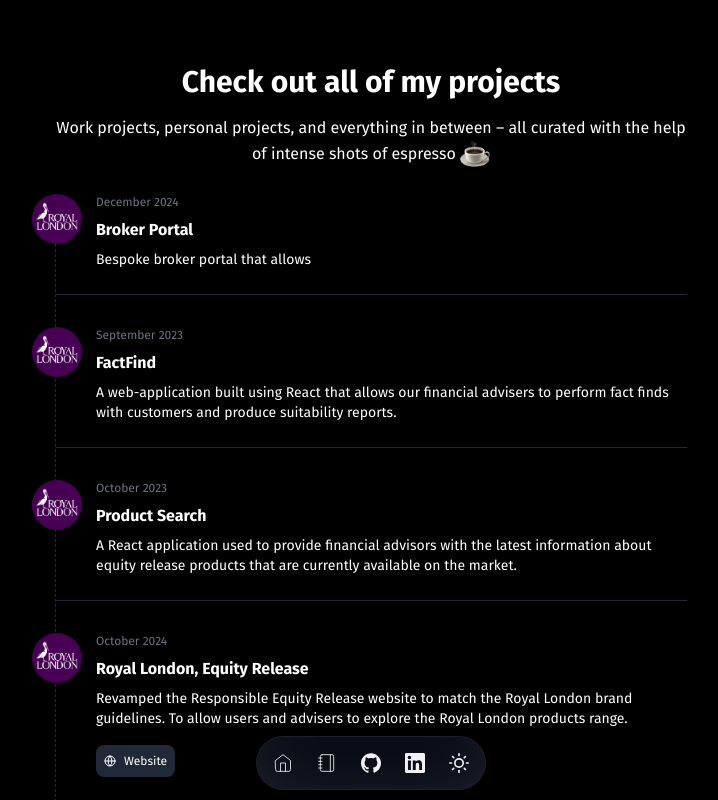
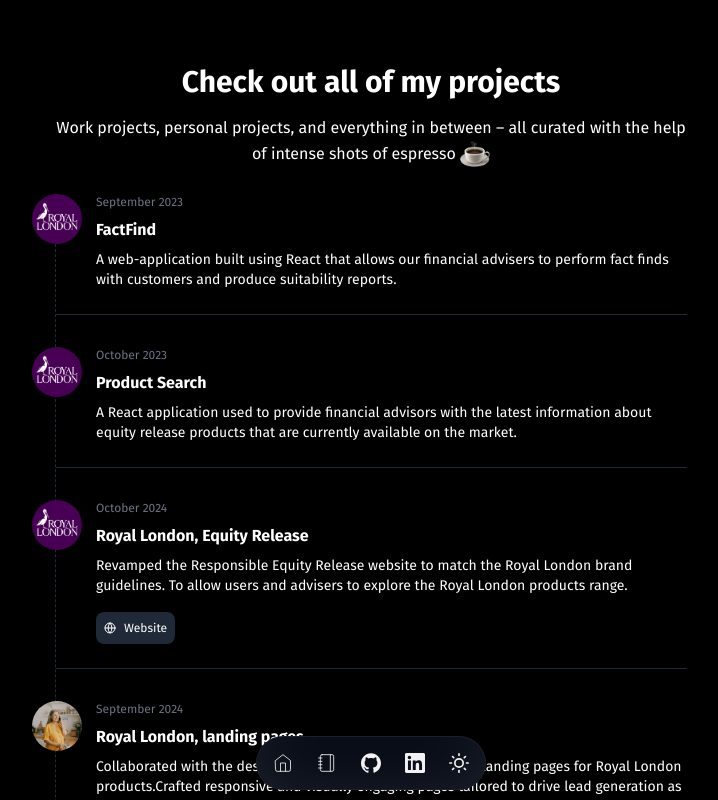
Before and after one commit to allanmosesfernandes/portfolio2025, a Next.js app: page /projects in a window 1280 px wide. Shown: the top 800 px of the page, without its empty margins (269-987 px from the left). Built offline with nearby package versions, Linux system fonts and the light colour scheme.

Commit message:
remove broker portal from projects

```diff
--- a/src/app/utils.js
+++ b/src/app/utils.js
@@ -141,13 +141,13 @@
 ];
 
 const allProjects = [
-    {
-        timeline: 'December 2024',
-        title: 'Broker Portal',
-        description: 'Bespoke broker portal that allows',
-        image: '/projects/1.png',
-        link: '',
-    },
+    // {
+    //     timeline: 'December 2024',
+    //     title: 'Broker Portal',
+    //     description: 'Bespoke broker portal that allows',
+    //     image: '/projects/1.png',
+    //     link: '',
+    // },
     {
         timeline: 'September 2023',
         title: 'FactFind',
```
